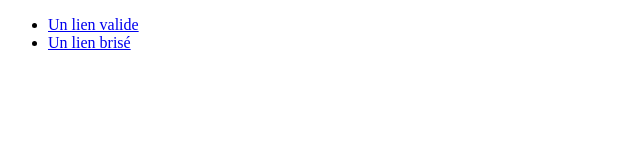
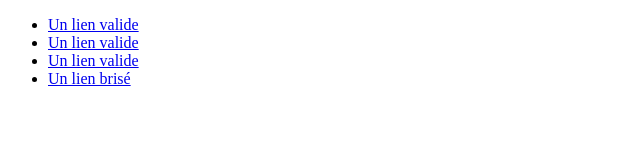
Before and after one commit to JeremyDallain/test-actions, a website: page docs/index.html in a window 1280 px wide. Shown: the whole page, without its empty margins (0-640 px from the left). Drawn offline with Linux system fonts and the light colour scheme.

Commit message:
Mise à jour des liens brisés et ajout de liens valides dans la page d'accueil

```diff
--- a/docs/index.html
+++ b/docs/index.html
@@ -8,6 +8,8 @@
 <body>
   <ul>
     <li><a href="https://www.google.com">Un lien valide</a></li>
+    <li><a href="https://www.google.com">Un lien valide</a></li>
+    <li><a href="https://www.google.com">Un lien valide</a></li>
     <li><a href="https://www.jenexistepas.com">Un lien brisé</a></li>
   </ul>
 </body>
```
Also changed, not shown: .github/workflows/broken.links.yml.
